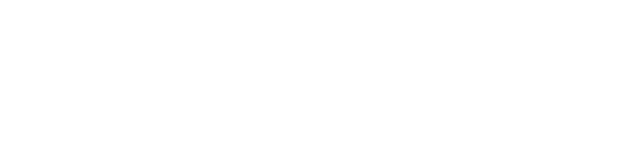
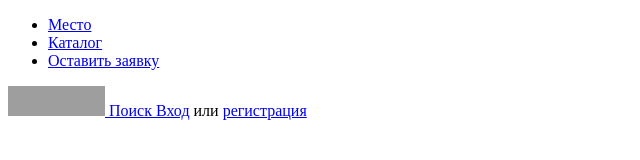
Before and after one commit to lallamilagro/Houses_for_rent, a plain HTML site: page index.html in a window 1280 px wide. Shown: the whole page, without its empty margins (0-640 px from the left). Drawn offline with Linux system fonts and the light colour scheme; grey boxes are pictures that could not be loaded.

Commit message:
Semantic header markup

```diff
--- a/index.html
+++ b/index.html
@@ -6,8 +6,28 @@
         <link href="https://fonts.googleapis.com/css2?family=Montserrat:wght@300;400;500;700&display=swap" rel="stylesheet">
         <title>Загородные дома в аренду</title>
     </head>
-    <body>
+    <body class="page">
         <header class="page-header">
+            <nav class="page-nav">
+                <ul class="site-nav">
+                    <li class="site-nav-item">
+                        <a class="site-nav-link page-link" href="#">Место</a>
+                    </li>
+                    <li class="site-nav-item">
+                        <a class="site-nav-link page-link" href="#">Каталог</a>
+                    </li>
+                    <li class="site-nav-item">
+                        <a class="site-nav-link page-link" href="#">Оставить заявку</a>
+                    </li>
+                </ul>
+                <a class="logo" href="#">
+                    <img src="https://assets.htmlacademy.ru/content/skills/6/case-02/img/logo.svg" width="97" height="30" alt="Логотип компании Alt Home">
+                </a>
+                <a class="search" href="#">
+                    <span class="visually-hidden">Поиск</span>
+                </a>
+                <a class="page-link" href="#">Вход</a> или <a class="page-link" href="#">регистрация</a>
+            </nav>
 
         </header>
         <main class="page-content">
```
